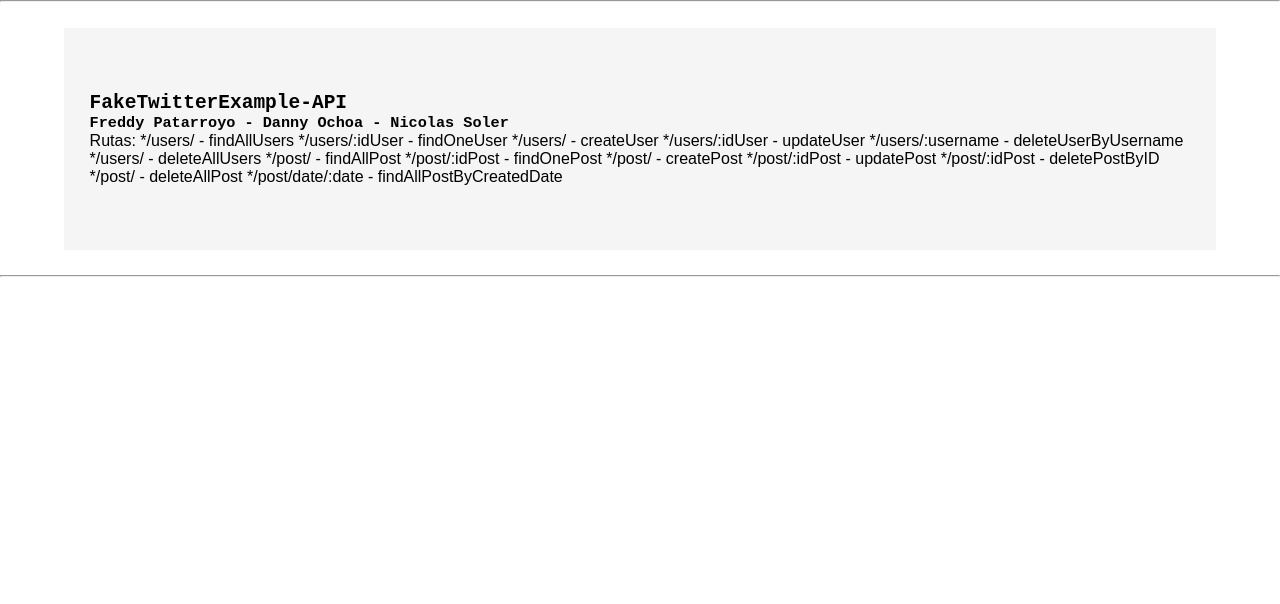
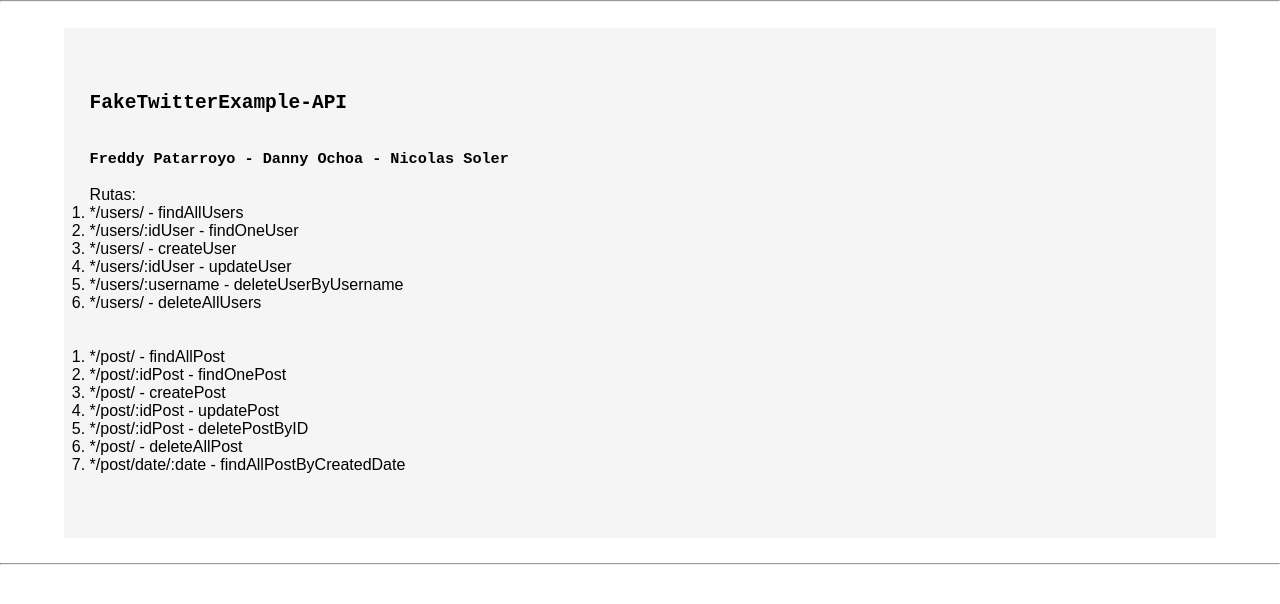
Before and after one commit to JohanSoler/FakeTwitter, a website: page public/index.html in a window 1280 px wide. Drawn offline with Linux system fonts and the light colour scheme.

Commit message:
Correccion y pruebas en las conecciones - Preparacion para despliegue

```diff
--- a/controllers/post.controller.js
+++ b/controllers/post.controller.js
@@ -19,7 +19,8 @@
                     // CREATING THE OBJECT TO PERSIST
                     const newPostObject = {
                         message: req.body.message,
-                        published_date: req.body.published_date
+                        published_date: req.body.published_date,
+                        idUser: req.body.idUser
                     }
 
                     // EXECUTING THE CREATE QUERY - INSERT THE OBJECT INTO DATABASE
--- a/database.config/database.manager.js
+++ b/database.config/database.manager.js
@@ -12,8 +12,7 @@ const User = UserModel (sequelizeConnection, Sequelize);
 const Post = PostModel (sequelizeConnection, Sequelize);
 
 //CREATE RELATIONS BETWEEN MODELS
-User.hasMany(Post, { foreignKey: 'idPost', sourceKey: 'idUser' });
-Post.belongsTo( User, { foreignKey: 'idUser', sourceKey: 'idPost' });
+User.hasMany(Post, { foreignKey: 'idUser', sourceKey: 'idUser' });
 
 //GROUP MODELS
 const models = {
--- a/model/post.model.js
+++ b/model/post.model.js
@@ -7,6 +7,7 @@ module.exports = (sequelize, Sequelize) =>{
         },
         message: Sequelize.STRING,
         published_date: Sequelize.DATE,
+        idUser : Sequelize.INTEGER
     }, {
         tableName: "posts"
     });
--- a/public/index.html
+++ b/public/index.html
@@ -12,23 +12,55 @@
         <section id="description" >
             <article class="sections">
                 <h2>FakeTwitterExample-API</h2>
+                <br><br>
                 <h3>Freddy Patarroyo - Danny Ochoa - Nicolas Soler</h3>
                 <p>
+                    <br>
                     Rutas:
+                    <ol>
+                        <li>
                             */users/ - findAllUsers
+                        </li>
+                        <li>
                             */users/:idUser - findOneUser
+                        </li>
+                        <li>
                             */users/ - createUser
+                        </li>
+                        <li>
                             */users/:idUser - updateUser
+                        </li>
+                        <li>
                             */users/:username - deleteUserByUsername
+                        </li>
+                        <li>
                             */users/ - deleteAllUsers
-
+                        </li>
+                    </ol>
+                    <br><br>
+                    <ol>
+                        <li>
                             */post/ - findAllPost
+                        </li>
+                        <li>
                             */post/:idPost - findOnePost
+                        </li>
+                        <li>
                             */post/ - createPost
+                        </li>
+                        <li>
                             */post/:idPost - updatePost
+                        </li>
+                        <li>
                             */post/:idPost - deletePostByID
+                        </li>
+                        <li>
                             */post/ - deleteAllPost
+                        </li>
+                        <li>
                             */post/date/:date - findAllPostByCreatedDate
+                        </li>
+                    </ol>
                 </p>
             </article>
         </section>
```
Lines whose indentation alone changed are shown as unchanged.
